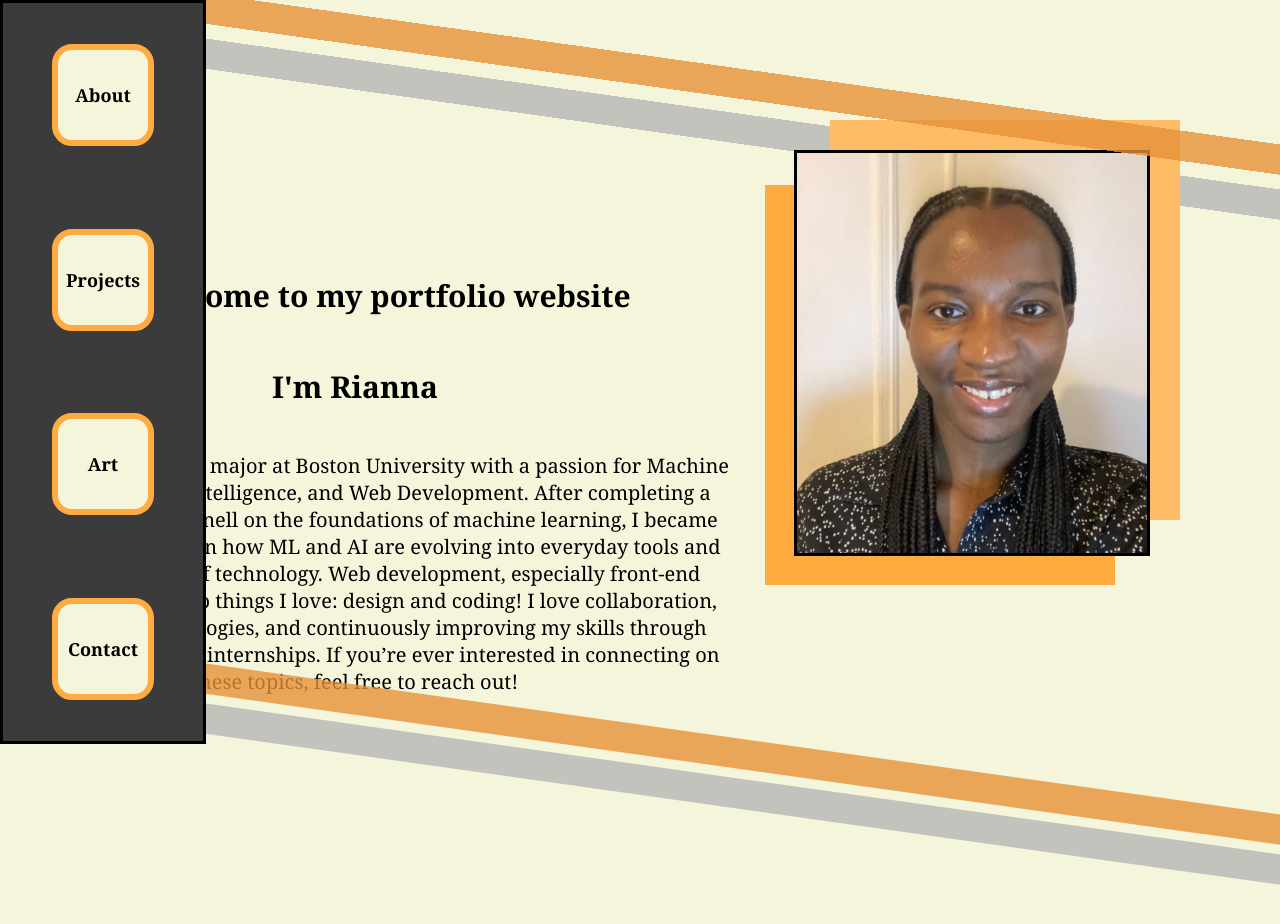
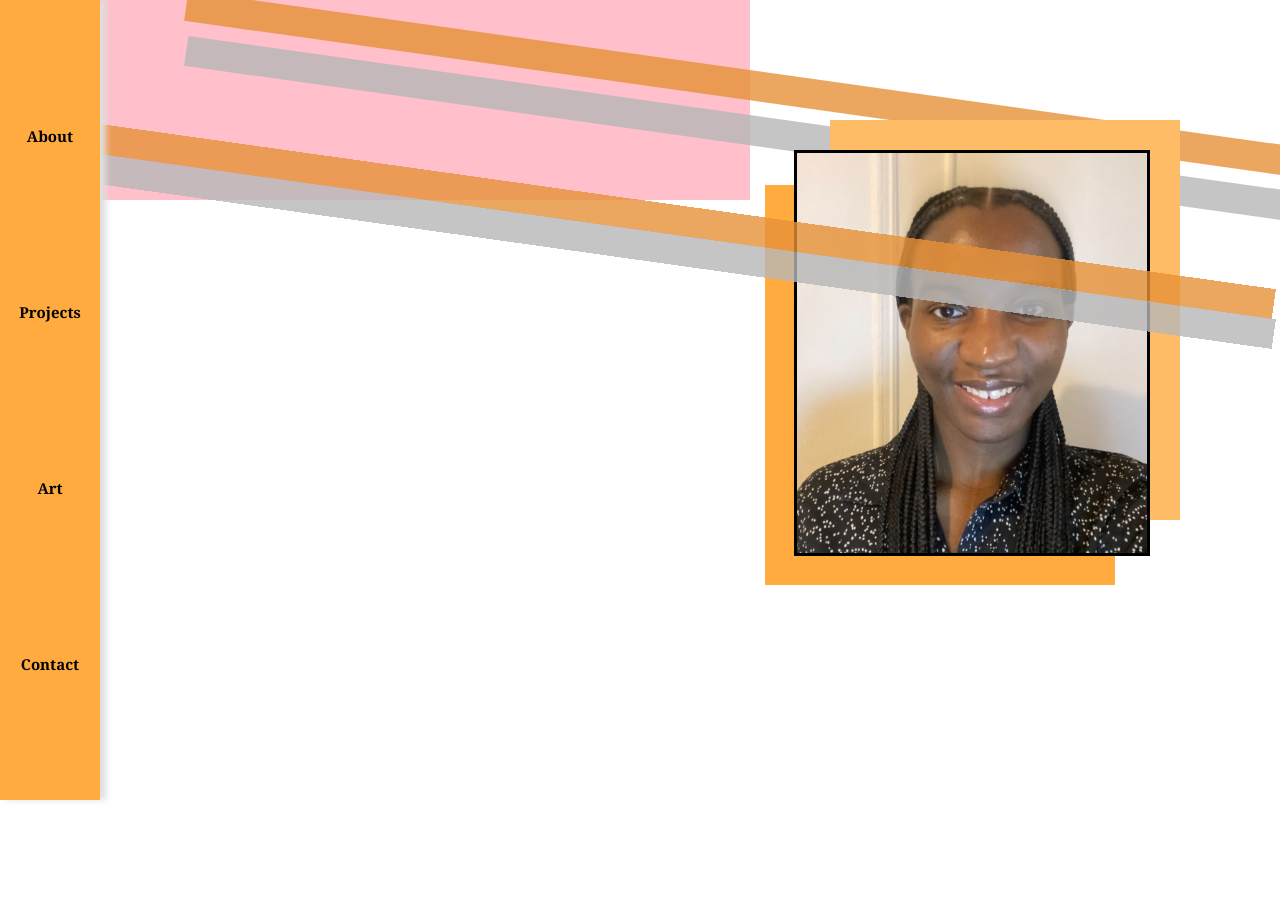
Before and after one commit to RJames34/Portfolio-Website-, a plain HTML site: page index.html in a window 1280 px wide. Shown: the top 924 px of the page. Drawn offline with Linux system fonts and the light colour scheme.

Commit message:
Decided to change the layout of the website

```diff
--- a/index.html
+++ b/index.html
@@ -7,7 +7,7 @@
 
 <body>
 
-    <div class ="navbar">
+    <nav class ="navbar">
 
         <a class ="link" href ="index.html">
             About
@@ -25,7 +25,7 @@
             Contact
         </a>
 
-    </div>
+    </nav>
 
     <div id="img">
 
@@ -33,11 +33,11 @@
     </div>
     <div id ="about-textbox">
 
-    <h2> Hi, Welcome to my portfolio website</h2>
+    <!-- <h2> Hi, Welcome to my portfolio website</h2>
     <h2> I'm Rianna</h2>
     <p> I'm a Computer Science major at Boston University with a passion for Machine Learning, Artificial Intelligence, and Web Development. After completing a summer course at Cornell on the foundations of machine learning, I became even more interested in how ML and AI are evolving into everyday tools and shaping the future of technology.
         Web development, especially front-end where it combines two things I love: design and coding! I love collaboration, learning new technologies, and continuously improving my skills through hands-on projects and internships.
-        If you’re ever interested in connecting on these topics, feel free to reach out!</p>
+        If you’re ever interested in connecting on these topics, feel free to reach out!</p> -->
     </div>
 
     <div id = "img-style-1"></div>
--- a/styles.css
+++ b/styles.css
@@ -1,49 +1,44 @@
 
 body{
-    margin:0px;
+    margin: 0px 0px 1000px;
     padding:0px;
-    overflow: hidden;
+    overflow-x: hidden;
     font-family:Cambria, Cochin, Georgia, Times, 'Times New Roman', serif;
-    background-color: beige;
+
 }
 
 /* Styling the nav bar */
 .navbar{
-
     display: inline-flex;
-    justify-content: space-around;
+    justify-content: space-evenly;
     flex-direction: column;
     align-items: center;
-    background-color: rgb(59, 59, 59);
-    width: 200px;
-    height: 738px;
+    background-color: #ffab40;
+    width: 100px;
+    height: 100%;
     position: fixed;
     z-index: 200;
-    border: solid;
+    box-shadow: 6px 0px 6px rgb(223, 223, 223);
 }
 
 /* Styling the navbars buttons */
 a{
     text-decoration: none;
     color:black;
-    background-color: beige;
-    font-size: 18px;
+    font-size: 15px;
     font-weight: bold;
     display: inline-flex;
     text-align: center;
     justify-content: center;
     align-items: center;
-    width: 90px;
-    height: 90px;
-    border: 6px solid #ffab40;
-    border-radius: 20px;
+    width: 80px;
+    height: 80px;
     z-index: 100;
-    transition: 0.8s ease-in ;
+    transition: 0.4s ease-in ;
 }
 
 a:hover{
-    background-color: #ffab40;
-    color: white;
+    background-color: #ffd8a6;
 }
 
 
@@ -95,7 +90,7 @@ a:hover{
     transform: rotate(8deg);
     top: 80px;
     right: -1px;
-    z-index: 99;
+    z-index: 1;
     opacity: 0.8;
 
 }
@@ -111,7 +106,7 @@ a:hover{
     width: 100%;
     height: 30px;
     background-color: #e69138ff;
-    position: absolute;
+    position: sticky;
     transform: rotate(8deg);
     bottom: 20px;
     right: 1px;
@@ -127,13 +122,8 @@ a:hover{
 }
 
 #about-textbox{
-    display: inline-flex;
-    flex-direction: column;
-    text-align: center;
-    font-size: 20px;
-    position: fixed;
-    bottom: 350px;
-    right: 550px;
+    display: flexbox;
     width: 750px;
     height: 200px;
+    background-color: pink;
 }
```
